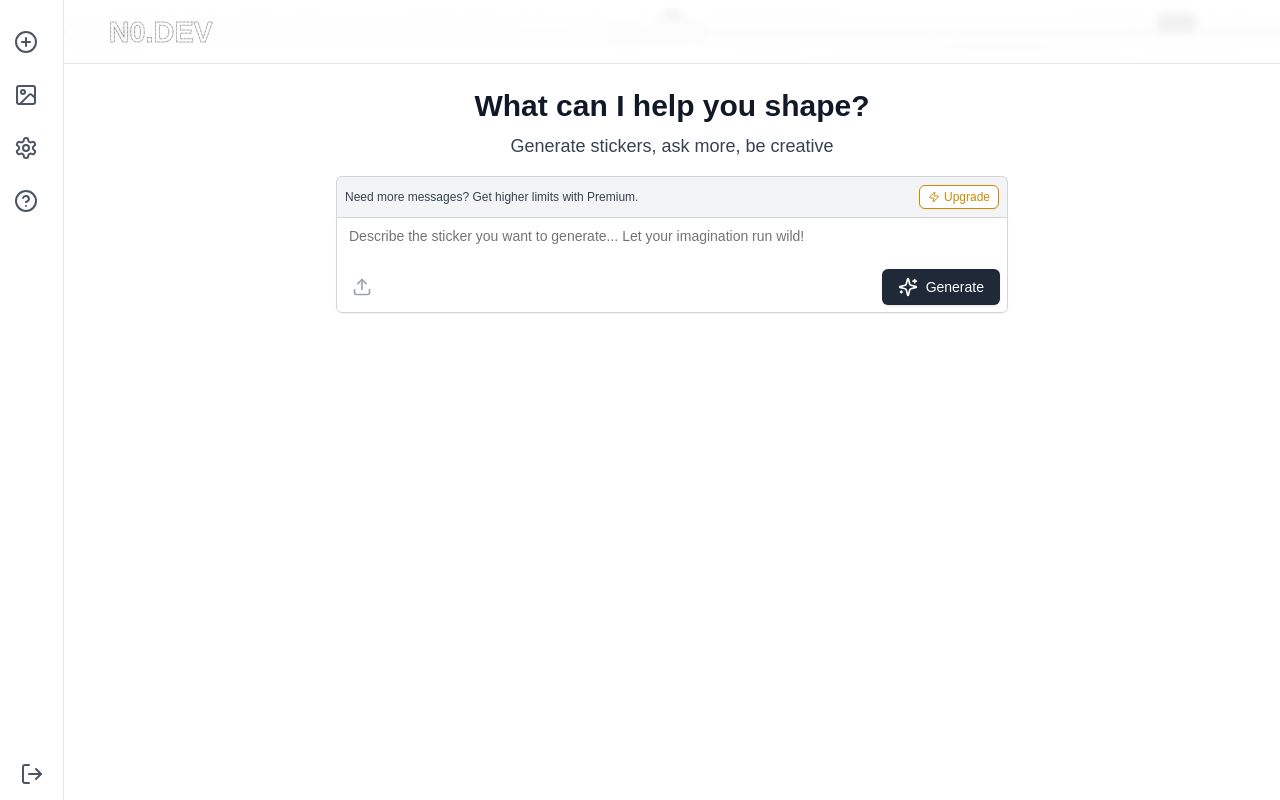
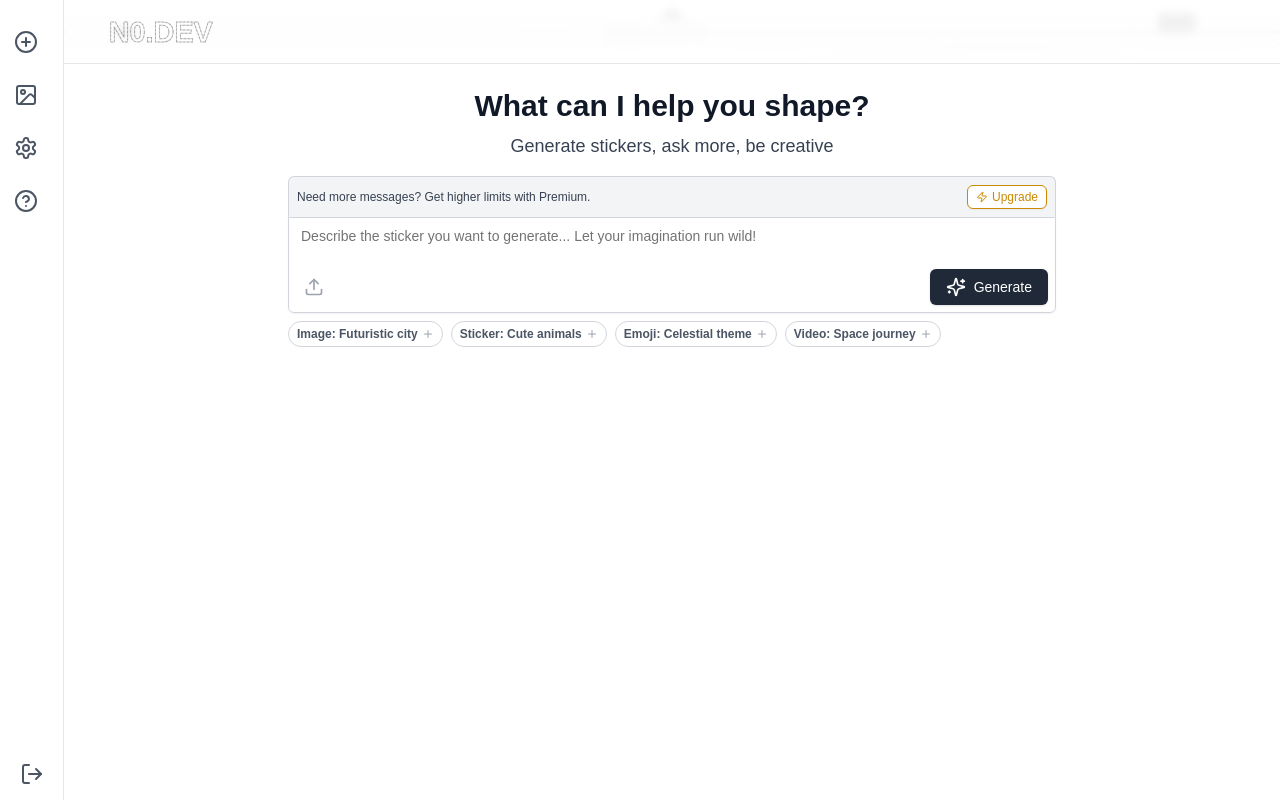
Before and after one commit to Morojc/N0.DEV, a Next.js app: page / in a window 1280 px wide. Built offline with nearby package versions, Linux system fonts and the light colour scheme.

Commit message:
Create text prompts labels.

```diff
--- a/components/sticker-generator-dashboard.tsx
+++ b/components/sticker-generator-dashboard.tsx
@@ -3,7 +3,7 @@
 import { useState } from 'react'
 import { Button } from "@/components/ui/button"
 import { Textarea } from "@/components/ui/textarea"
-import { PlusCircle, Image as ImageIcon, Settings, HelpCircle, LogOut, Upload, Sparkles, Zap } from "lucide-react"
+import { PlusCircle, Image as ImageIcon, Settings, HelpCircle, LogOut, Upload, Sparkles, Zap, Plus } from "lucide-react"
 import { BackgroundLines } from './background-lines'
 import { AnimatedLogo } from './animated-logo'
 
@@ -44,7 +44,7 @@ export default function StickerGeneratorDashboard() {
           </header>
 
           <main className="flex-1 overflow-auto p-6">
-            <div className="max-w-2xl mx-auto space-y-6">
+            <div className="max-w-3xl mx-auto space-y-6">
               <div className="space-y-2 relative">
                 <div className="text-center mb-4">
                   <h2 className="text-3xl font-bold mb-2 text-gray-900">What can I help you shape?</h2>
@@ -52,7 +52,7 @@ export default function StickerGeneratorDashboard() {
                 </div>
 
                 <div className="relative">
-                  {/* New Premium message section */}
+                  {/* Premium message section */}
                   <div className="bg-gray-100 border border-gray-300 border-b-0 rounded-t-md p-2 flex items-center justify-between text-xs">
                     <p className="text-gray-700">Need more messages? Get higher limits with Premium.</p>
                     <Button variant="outline" size="sm" className="text-yellow-600 border-yellow-600 hover:bg-yellow-50 h-6 text-xs px-2">
@@ -66,7 +66,7 @@ export default function StickerGeneratorDashboard() {
                     placeholder="Describe the sticker you want to generate... Let your imagination run wild!"
                     value={prompt}
                     onChange={(e) => setPrompt(e.target.value)}
-                    className="h-24 pb-12 backdrop-blur-sm border-gray-300 focus:border-gray-400 focus:ring-gray-400 resize-none rounded-t-none"
+                    className="w-full h-24 pb-12 backdrop-blur-sm border-gray-300 focus:border-gray-400 focus:ring-gray-400 resize-none rounded-t-none"
                     style={{ minHeight: '96px', maxHeight: '96px' }}
                   />
                   <Button
@@ -84,6 +84,26 @@ export default function StickerGeneratorDashboard() {
                     <Upload className="h-5 w-5" />
                   </Button>
                 </div>
+
+                {/* Updated labels section with prompts and icons */}
+                <div className="flex flex-wrap gap-2 mt-3 text-xs text-gray-600">
+                  <button onClick={() => setPrompt("Image: Futuristic city with neon lights.")} className="border border-gray-300 px-2 py-1 rounded-full hover:bg-gray-100 transition-colors flex items-center font-bold">
+                    Image: Futuristic city
+                    <Plus className="h-3 w-3 ml-1 text-gray-400" />
+                  </button>
+                  <button onClick={() => setPrompt("Sticker: Cute cartoon animals with expressions.")} className="border border-gray-300 px-2 py-1 rounded-full hover:bg-gray-100 transition-colors flex items-center font-bold">
+                    Sticker: Cute animals
+                    <Plus className="h-3 w-3 ml-1 text-gray-400" />
+                  </button>
+                  <button onClick={() => setPrompt("Emoji: Celestial-themed emojis with glow.")} className="border border-gray-300 px-2 py-1 rounded-full hover:bg-gray-100 transition-colors flex items-center font-bold">
+                    Emoji: Celestial theme
+                    <Plus className="h-3 w-3 ml-1 text-gray-400" />
+                  </button>
+                  <button onClick={() => setPrompt("Video: Space journey through planets, wormhole.")} className="border border-gray-300 px-2 py-1 rounded-full hover:bg-gray-100 transition-colors flex items-center font-bold">
+                    Video: Space journey
+                    <Plus className="h-3 w-3 ml-1 text-gray-400" />
+                  </button>
+                </div>
               </div>
             </div>
           </main>
```
